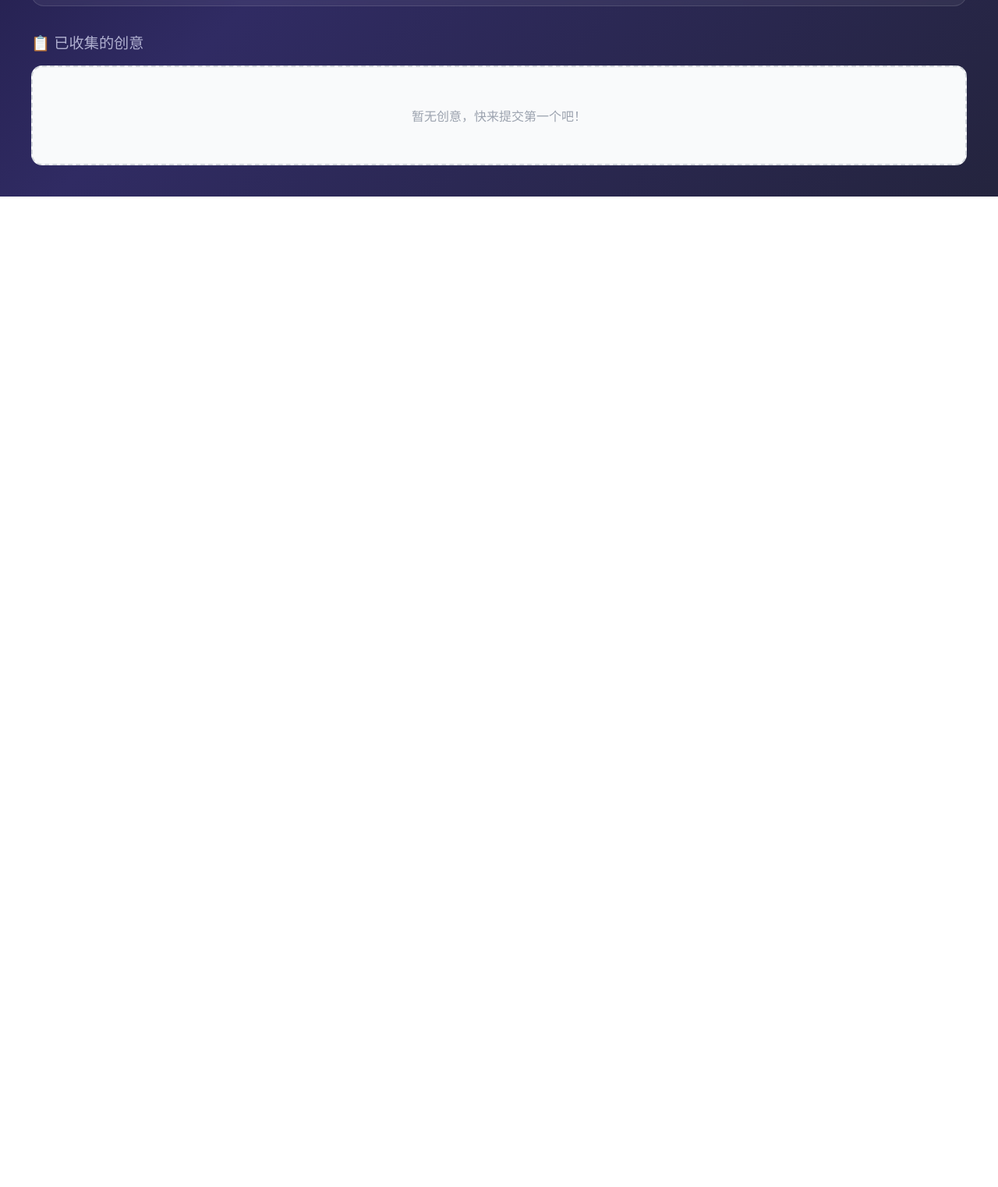
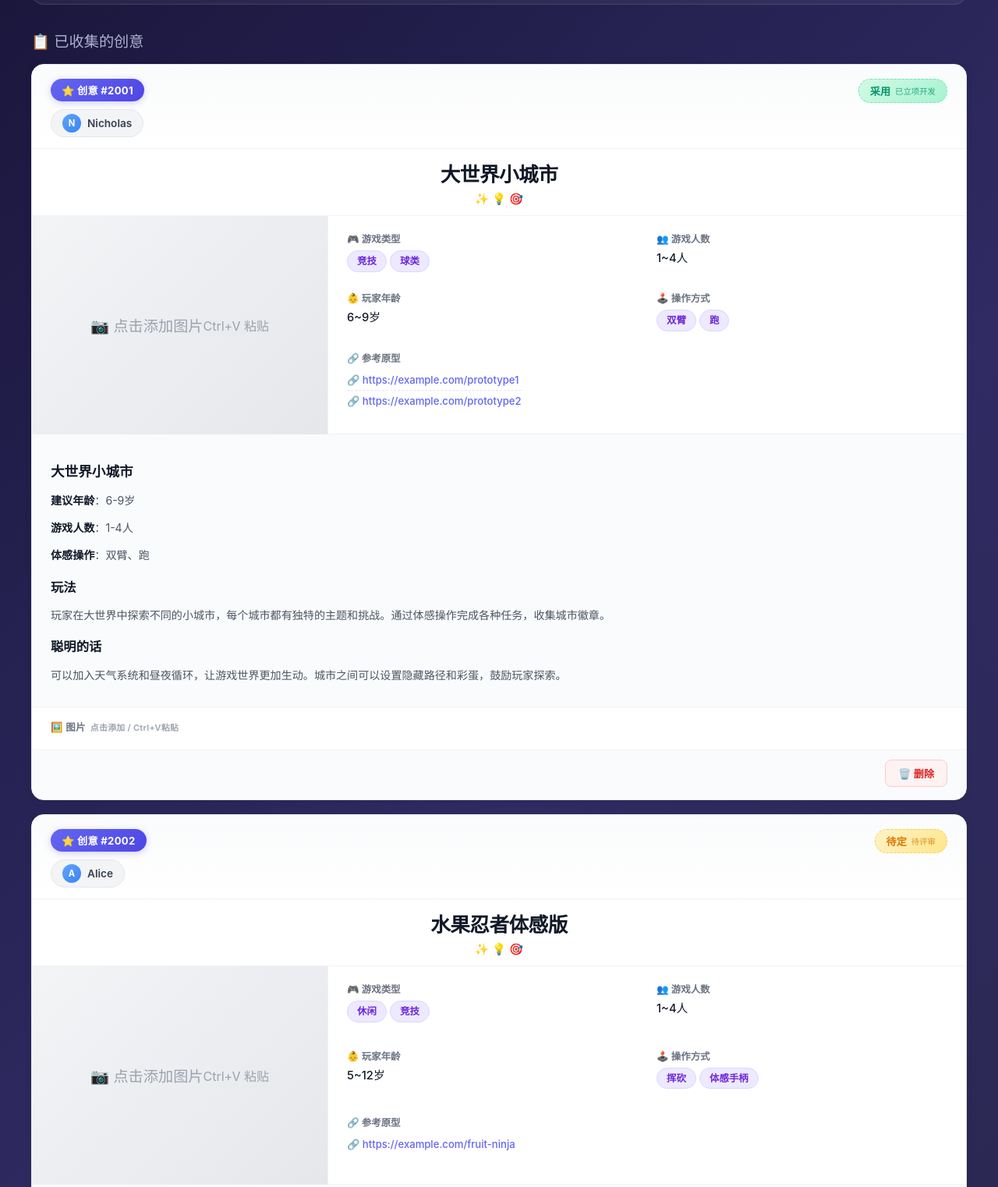
Before and after one commit to NYQ3316/idea-pool, a plain HTML site: page dist/index.html in a window 1280 px wide. Shown: the part 888-2410 px from the top of the page at 78% size. Before the commit the page ends 1140 px from the top, so only its background shows below. Drawn offline with Linux system fonts and the light colour scheme.

Commit message:
修复关键JS语法错误：删除多余大括号导致整个脚本无法执行

```diff
--- a/dist/index.html
+++ b/dist/index.html
@@ -1607,7 +1607,6 @@ function renderIdeas() {
     track.scrollBy({ left: scrollAmount, behavior: 'smooth' });
   };
 }
-}
 
 function deleteItem(id) {
   if (!confirm('确定删除这条创意吗？')) return;
@@ -1780,7 +1779,7 @@ document.addEventListener('keydown', (e) => { if (e.key === 'Escape') closeLight
 })();
 
 // ===== 自动加载示例数据（当localStorage为空时） =====
-async function loadSampleDataIfEmpty() {
+function loadSampleDataIfEmpty() {
   const existing = localStorage.getItem(STORAGE_KEY);
   if (existing) {
     try {
@@ -1788,31 +1787,44 @@ async function loadSampleDataIfEmpty() {
       if (parsed && parsed.length > 0) return; // 已有数据，不加载
     } catch(e) {}
   }
-  // 尝试加载示例数据
-  try {
-    const response = await fetch('sample-data.json');
-    if (!response.ok) return;
-    const data = await response.json();
-    if (Array.isArray(data) && data.length > 0) {
-      localStorage.setItem(STORAGE_KEY, JSON.stringify(data));
-      // 更新nextId
-      let maxId = 2001;
-      for (const item of data) {
-        if (item.id && item.id >= maxId) maxId = item.id + 1;
-      }
-      localStorage.setItem(NEXT_ID_KEY, String(maxId));
-      console.log('已自动加载示例数据:', data.length, '条');
-    }
-  } catch(e) {
-    console.log('加载示例数据失败:', e);
-  }
+  // 内嵌示例数据（避免fetch路径问题）
+  const sampleData = [
+    {
+      id: 2001, author: "Nicholas", title: "大世界小城市",
+      desc: "# 大世界小城市\n\n**建议年龄**：6-9岁\n\n**游戏人数**：1-4人\n\n**体感操作**：双臂、跑\n\n## 玩法\n\n玩家在大世界中探索不同的小城市，每个城市都有独特的主题和挑战。通过体感操作完成各种任务，收集城市徽章。\n\n## 聪明的话\n\n可以加入天气系统和昼夜循环，让游戏世界更加生动。城市之间可以设置隐藏路径和彩蛋，鼓励玩家探索。",
+      gameTypes: ["竞技", "球类"], urls: ["https://example.com/prototype1", "https://example.com/prototype2"],
+      ageMin: "6", ageMax: "9", ageDisplay: "6~9岁",
+      playersMin: "1", playersMax: "4", playersDisplay: "1~4人",
+      controls: ["双臂", "跑"], images: [],
+      status: "adopt", statusNote: "已立项开发", createdAt: "2025-06-15 10:30"
+    },
+    {
+      id: 2002, author: "Alice", title: "水果忍者体感版",
+      desc: "# 水果忍者体感版\n\n用体感手柄挥砍水果，感受真实的切割快感！\n\n## 玩法\n\n- 挥动手柄模拟刀刃切割\n- 连击获得高分\n- 避开炸弹\n\n## 特色\n\n支持多人对战模式，最多4人同屏竞技。",
+      gameTypes: ["休闲", "竞技"], urls: ["https://example.com/fruit-ninja"],
+      ageMin: "5", ageMax: "12", ageDisplay: "5~12岁",
+      playersMin: "1", playersMax: "4", playersDisplay: "1~4人",
+      controls: ["挥砍", "体感手柄"], images: [],
+      status: "pending", statusNote: "待评审", createdAt: "2025-06-20 14:22"
+    },
+    {
+      id: 2003, author: "Bob", title: "太空漫步",
+      desc: "# 太空漫步\n\n在零重力环境中漂浮、跳跃、收集星尘。\n\n**体感操作**：全身运动\n\n## 玩法\n\n玩家穿着体感服，在模拟太空舱中完成任务。需要协调身体平衡，躲避陨石，收集能量晶体。",
+      gameTypes: ["冒险", "探索"], urls: [],
+      ageMin: "8", ageMax: "15", ageDisplay: "8~15岁",
+      playersMin: "1", playersMax: "2", playersDisplay: "1~2人",
+      controls: ["全身", "跳跃"], images: [],
+      status: "", statusNote: "", createdAt: "2025-06-25 09:15"
+    }
+  ];
+  localStorage.setItem(STORAGE_KEY, JSON.stringify(sampleData));
+  localStorage.setItem(NEXT_ID_KEY, "2004");
+  console.log('已自动加载示例数据:', sampleData.length, '条');
 }
 
 // 页面初始化
-(async function() {
-  await loadSampleDataIfEmpty();
-  renderIdeas();
-})();
+loadSampleDataIfEmpty();
+renderIdeas();
 </script>
 
 </body>
```
